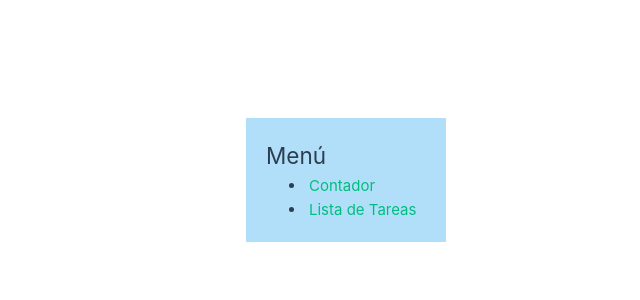
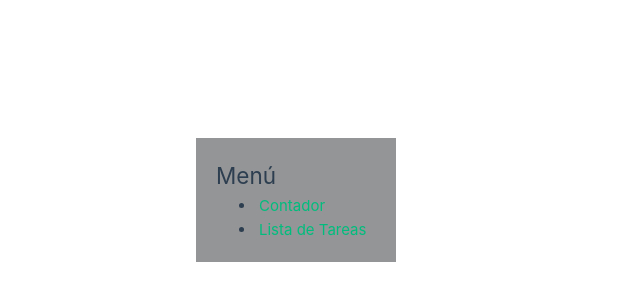
Before and after one commit to RandySimanca/proyecto-vue, a Vue app: page / in a window 1280 px wide. Shown: the part 200-500 px from the top of the page, without its empty margins (194-834 px from the left). Built offline with nearby package versions, Linux system fonts and the light colour scheme; the HTML template or start-up script is replaced by a standard one.

Commit message:
se corrigio el estilo del menu

```diff
--- a/src/components/Menu.vue
+++ b/src/components/Menu.vue
@@ -16,7 +16,7 @@
 <style>
 .menu{
     width: 200px;
-    background-color: rgb(177, 223, 250);
+    background-color: rgb(148, 149, 150);
     padding: 20px;
 }
 
--- a/src/views/MainView.vue
+++ b/src/views/MainView.vue
@@ -1,6 +1,6 @@
 <template>
     <div class="container">
-        <Menu></Menu>
+        <Sidebar></Sidebar>
         <div class="content">
             <router-view></router-view>
 
@@ -11,17 +11,20 @@
 </template>
 
 <script setup>
-import Menu from '../components/Menu.vue';
+import Sidebar from '../components/Menu.vue';
 
 </script>
 
 <style scoped>
-.comntainer {
-    display: flex;
+.container {
+  display: grid;
+  grid-template-columns: 250px auto;
 }
-.content {
-    flex: 1;
-    padding: 20px;
+.menu {
+  grid-column: 1;
+}
+.contenido {
+  grid-column: 2;
 }
 
 </style>
```
Also changed, not shown: src/router/index.js (+3 -7 lines), src/components/modules/contador/components/Contador.vue (renamed from src/components/Contador.vue), src/components/modules/listaDetareas/listaDeTareas/ListaDeTareas.vue (renamed from src/components/ListaDeTareas.vue).
